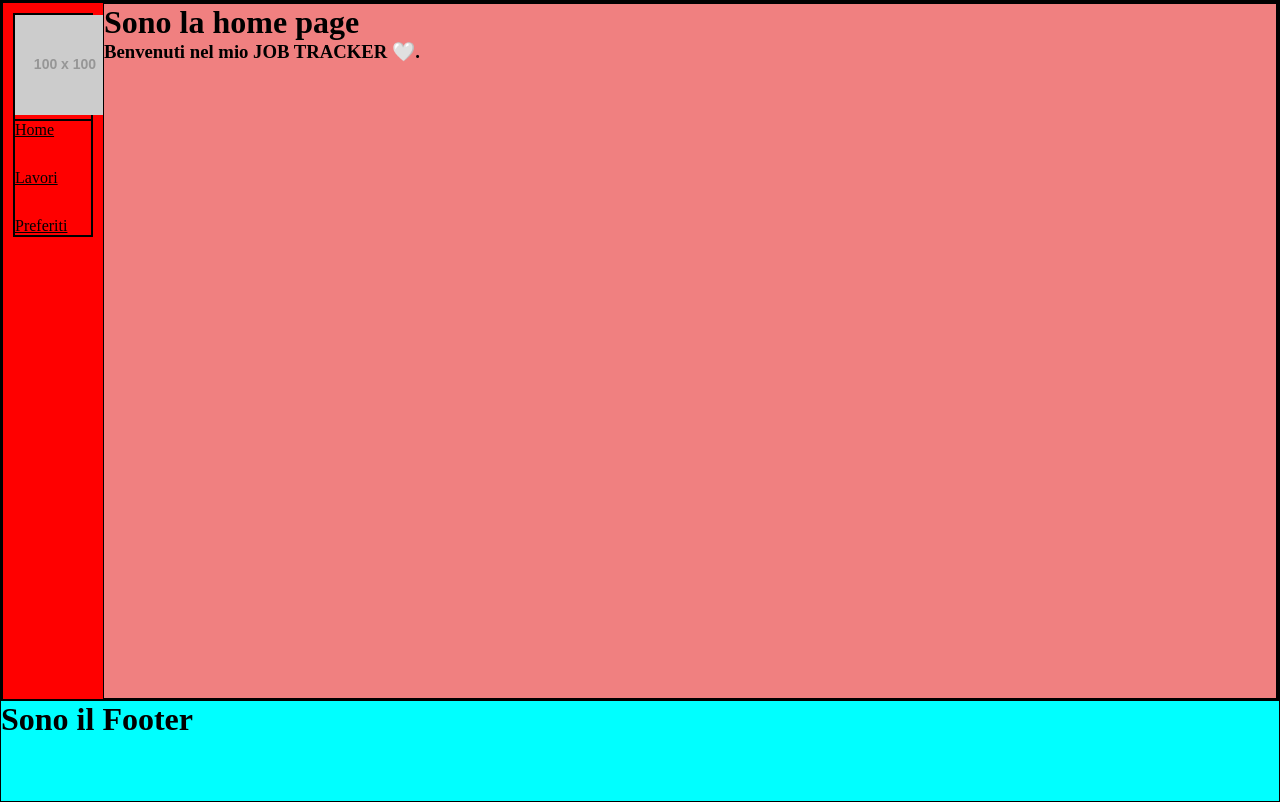
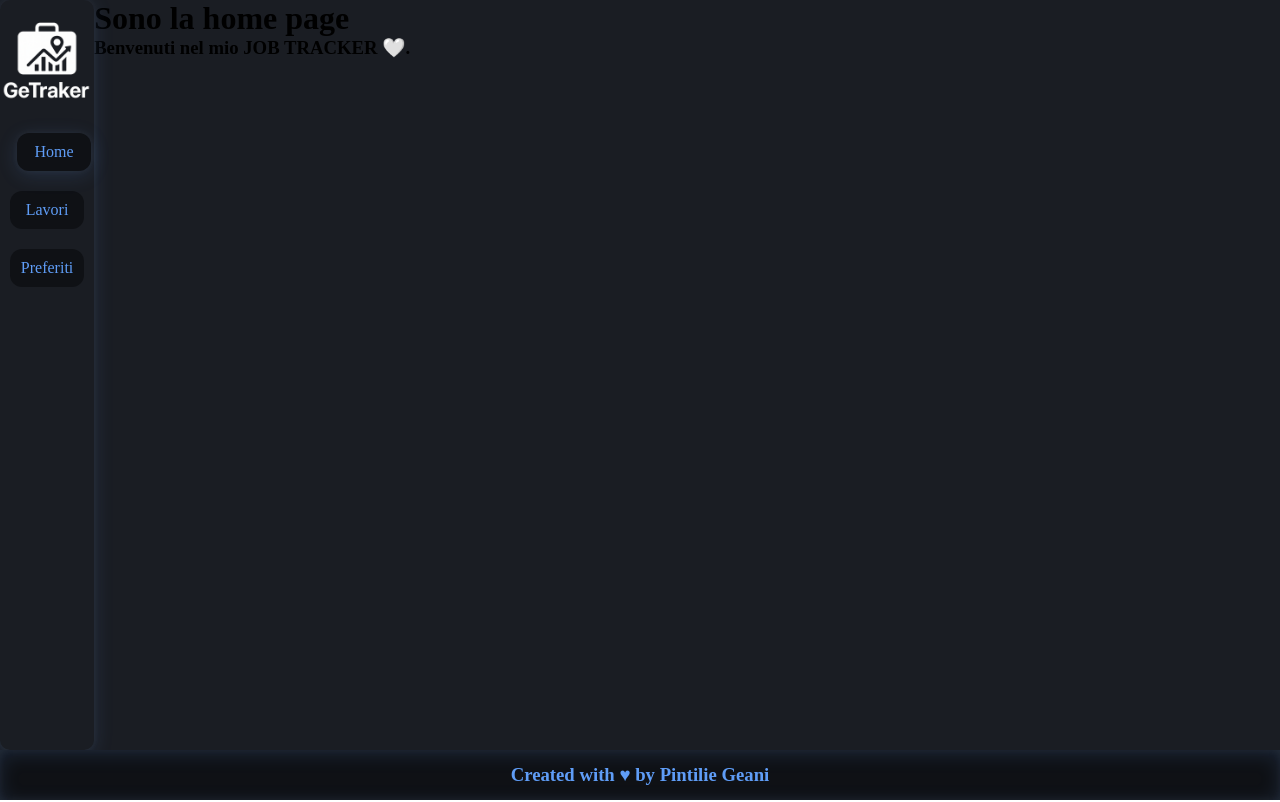
Before and after one commit to PintilieGeani/job-tracker-project, a React (Vite) app: page / in a window 1280 px wide. Built offline with nearby package versions, Linux system fonts and the light colour scheme; no server answers.

Commit message:
feat: graphics & animations

```diff
--- a/src/Components/AppFooter.jsx
+++ b/src/Components/AppFooter.jsx
@@ -1,7 +1,7 @@
 export default function AppFooter(){
     return(
-    <h1>
-        Sono il Footer
-    </h1>
+    <h3>
+        Created with &hearts; by Pintilie Geani
+    </h3>
     )
 }
--- a/src/Components/AppHeader.jsx
+++ b/src/Components/AppHeader.jsx
@@ -4,7 +4,7 @@ export default function AppHeader(){
     return(
     <nav>
             <div className="logo">
-                <img src="https://placehold.co/100x100?text=LOGO" alt="Logo" />
+                <img src="./logo.png" alt="Logo" />
             </div>
             <div className="links">
                 <NavLink to= "/">Home</NavLink>
--- a/src/Pages/JobList.jsx
+++ b/src/Pages/JobList.jsx
@@ -63,18 +63,9 @@ export default function JobList() {
     return (
         <>
             <div className="container">
-                <h1>Sono la lista dei job, Provami Nicole</h1>
-                <div>
-                    <button
-                        onClick={provaToggle}
-                    >
-                        Prova Toggle
-                    </button>
+                <div className="main-logo">
+                <img src="./logo.png" alt="Logo" />
                 </div>
-
-                <h2>Lista dei lavori disponibili</h2>
-
-                <label htmlFor="">Cerca</label>
                 <input
                     type="text"
                     value={query}
--- a/src/index.css
+++ b/src/index.css
@@ -7,27 +7,70 @@
 
 
 /* DEBUG */
-a{
-  color: inherit;
+a {
+  color: var(--accent);
+  text-decoration: none;
 }
 
-div,
+html,
+body {
+  overflow-x: hidden;
+  scrollbar-width: none;
+  /* Firefox */
+}
+
+/* div,
 nav {
   border: 1px solid black;
-}
+} */
 
 
 /* Fine DEBUG */
 
+
+/* ROOT */
+:root {
+  /* Background */
+  --bg-main: #0F1115;
+  --bg-surface: #1A1D23;
+
+  /* Text */
+  --text-primary: #E5E7EB;
+  --text-secondary: #9CA3AF;
+
+  /* Accent */
+  --accent: #5F9DF7;
+  --accent-hover: #82B4FF;
+
+  /* Success */
+  --success: #22C55E;
+
+  /* Borders */
+  --border: #2A2D33;
+
+  /* Radius & Spacing */
+  --radius: 12px;
+  --padding: 16px;
+  --transition: 0.3s ease;
+}
+
+/* FINE ROOT */
 
 
 
 /* HEADER */
 
 header {
-  background-color: red;
+  background-color: var(--bg-surface);
+  color: var(--text-primary);
   width: 100px;
   padding: 10px;
+  box-shadow:
+    0 0 8px rgba(255, 255, 255, 0.05),
+    0 4px 20px rgba(95, 157, 247, 0.15);
+   position: relative;
+   height: 100%;
+   border-radius: 10px;
 }
 
 nav {
@@ -38,15 +81,53 @@ nav {
 .links {
   display: flex;
   flex-direction: column;
-  gap: 30px;
+  gap: 20px;
+  margin-top: 30px;
+}
+
+.links a {
+  background-color: var(--bg-main);
+  text-align: center;
+  padding: 10px 5px;
+  border-radius: var(--radius);
+  transition: all 0.4s ease;
+
+}
+
+.links a:hover {
+  transform: translateX(7px);
+  transition: all 0.4s ease;
+  box-shadow:
+    0 0 8px rgba(255, 255, 255, 0.05),
+    0 4px 20px rgba(95, 157, 247, 0.15);
+}
+
+.links a.active {
+  transform: translateX(7px);
+  box-shadow:
+    0 0 8px rgba(255, 255, 255, 0.05),
+    0 4px 20px rgba(95, 157, 247, 0.15);
+}
+
+.logo{
+  width: 100%;
+  /* border: 1px solid green; */
+  margin-top: 15px;
+}
+.logo img{
+  width: 100%;
+  height: 100%;
+  transform: scale(1.5);
+  object-fit: contain;
 }
 
 /* FINE HEADER */
 
 
 /* JOB DETAILS */
-.job-details-scroll{
+.job-details-scroll {
   overflow: auto;
+  scrollbar-width: none;
 }
 
 .job-detail {
@@ -54,8 +135,13 @@ nav {
   height: 100%;
   display: flex;
   flex-direction: column;
-  overflow: hidden;
-  background-color: lightcyan;
+  background-color: var(--bg-surface);
+  color: var(--text-primary);
+  padding: var(--padding);
+  box-shadow:
+    0 0 8px rgba(255, 255, 255, 0.05),
+    0 4px 20px rgba(95, 157, 247, 0.15);
+  scrollbar-width: none;
 }
 
 .job-detail-hidden {
@@ -63,11 +149,30 @@ nav {
   height: 100%;
 }
 
-.presente{
+.job-detail.active {
+  animation: slideInRight 0.4s ease forwards;
+}
+
+.job-detail.closing {
+  animation: slideOutRight 0.4s ease forwards;
+}
+
+.job-detail,
+.job-detail.closing,
+.job-detail.active {
+  position: absolute;
+  top: 0;
+  left: calc(100px + 40%);
+  height: 100%;
+  width: calc(60% - 100px);
+  z-index: 10;
+}
+
+.presente {
   color: green;
 }
 
-.non-presente{
+.non-presente {
   display: none;
 }
 
@@ -76,11 +181,32 @@ nav {
 
 /* JOB LIST */
 
+input{
+  width: 80%;
+  margin: 0 auto;
+  height: 30px;
+  border-radius: var(--radius);
+  border-color: var(--accent);
+  padding: 5px;
+  margin-top: 20px;
+  background-color: var(--bg-surface);
+  color: var(--accent);
+}
+
+input::placeholder{
+  color: var(--text-secondary);
+}
+
+input:focus{
+  border-color: var(--accent);
+}
+
 .job-list {
   width: 100%;
   height: 100%;
   overflow: auto;
-  background-color: lightcoral;
+  opacity: 1;
+
 }
 
 
@@ -88,7 +214,34 @@ nav {
 .job-list-reduct {
   width: 40%;
   height: 100%;
-  background-color: lightcoral;
+  box-shadow:
+    0 0 8px rgba(255, 255, 255, 0.05),
+    0 4px 20px rgba(95, 157, 247, 0.15);
+  z-index: 2;
+  opacity: 0.6;
+}
+
+.job-list,
+.job-list-reduct {
+  transition: all 0.4s cubic-bezier(0.4, 0, 0.1, 1);
+}
+
+.main-logo{
+  width: 100%;
+  display: flex;
+  align-items: center;
+  justify-content: center;
+  background-color: var(--bg-surface);
+  border-radius: var(--radius);
+  margin-bottom: 10px;
+   box-shadow:
+    0 0 8px rgba(255, 255, 255, 0.05),
+    0 4px 20px rgba(95, 157, 247, 0.15);
+}
+
+.main-logo img{
+  width: 10%;
+  display: block;
 }
 
 /* FINE JOB LIST */
@@ -97,28 +250,36 @@ nav {
 /* LAYOUT */
 
 .container {
-  background-color: antiquewhite;
+  background-color: var(--bg-main);
+  color: var(--text-primary);
   height: 100%;
   display: flex;
   flex-direction: column;
+  padding: var(--padding);
 
 }
 
 .app-wrapper {
   display: flex;
   flex-direction: column;
-  height: calc(100vh - 100px);
+  height: calc(100vh - 50px);
   /* base di tutto */
   display: flex;
   flex-direction: column;
   width: 100%;
-  background-color: lightgreen;
+  background-color: var(--bg-surface);
+  position: relative;
+
 }
 
 .main-layout {
+
   display: flex;
   overflow: hidden;
   flex: 1;
+  position: relative;
+  z-index: 1;
+  height: 100%;
 }
 
 
@@ -128,8 +289,14 @@ nav {
 
 /* FOOTER */
 footer {
-  background-color: aqua;
-  height: 100px;
+  text-align: center;
+  background-color: var(--bg-main);
+  height: 50px;
+   box-shadow:
+    inset 0 0 8px rgba(255, 255, 255, 0.05),
+    inset 0 4px 20px rgba(95, 157, 247, 0.15);
+    line-height: 50px;
+    color: var(--accent);
 }
 
 /* FINE FOOTER */
@@ -139,27 +306,85 @@ footer {
 
 /* CARDS */
 .cards-container {
-  background-color: blue;
+  background-color: var(--bg-main);
   overflow: auto;
-  padding: 20px;
+  padding: 25px 20px;
   flex: 1;
-    margin: 20px 0px;
+  margin: 25px 0px 10px;
+  scrollbar-width: none;
+  border-radius: var(--radius);
+
+   -webkit-mask-image: linear-gradient(
+    to bottom,
+    transparent,
+    black 7%,
+    black 93%,
+    transparent
+  );
+  mask-image: linear-gradient(
+    to bottom,
+    transparent,
+    black 7%,
+    black 93%,
+    transparent
+    )
 }
 
-.job-card{
+.job-card {
   width: 100%;
+  color: var(--text-primary);
   min-height: 100px;
-  border-radius: 20px;
-  background-color: lightgray;
-  padding: 20px 10px;
+  border-radius: var(--radius);
+  background-color: var(--bg-surface);
+  padding: var(--padding);
   margin-bottom: 15px;
+  border-color: var(--border);
   line-height: 30px;
+  box-shadow:
+    0 0 8px rgba(255, 255, 255, 0.05),
+    0 4px 20px rgba(95, 157, 247, 0.15);
+  transition: all 0.3s ease;
+}
+
+
+.job-card p {
+  color: var(--text-secondary);
 }
 
 .job-card:hover {
   transform: scale(1.01);
+  transition: all 0.3s ease;
 }
+
 /* FINE CARDS */
+
+
+/* ANIMATIONS */
+@keyframes slideInRight {
+  from {
+    opacity: 0;
+    transform: translateX(100%);
+  }
+
+  to {
+    opacity: 1;
+    transform: translateX(0);
+  }
+}
+
+@keyframes slideOutRight {
+  from {
+    opacity: 1;
+    transform: translateX(0);
+  }
+
+  to {
+    opacity: 0;
+    transform: translateX(100%);
+  }
+}
+
+
 
 
 
@@ -167,12 +392,54 @@ footer {
 
 /* MEDIA Query */
 
-@media (max-width: 768px){
-  .job-detail{
-    width: 100%
+@media (max-width: 768px) {
+  .job-detail {
+    width: 100%;
   }
 
   .job-list-reduct {
-  display: none;
+    opacity: 0;
+  }
+
+  .job-list {
+    opacity: 1;
+
+  }
+
+  .job-detail,
+  .job-detail.closing,
+  .job-detail.active {
+    position: absolute;
+    top: 0;
+    left: calc(100px);
+    height: 100%;
+    width: calc(100% - 100px);
+    z-index: 10;
+  }
 }
+
+@media (max-width: 768px) {
+  @keyframes slideInRight {
+    from {
+      opacity: 0;
+      transform: translateX(40%);
+    }
+
+    to {
+      opacity: 1;
+      transform: translateX(0);
+    }
+  }
+
+  @keyframes slideOutRight {
+    from {
+      opacity: 1;
+      transform: translateX(0);
+    }
+
+    to {
+      opacity: 0;
+      transform: translateX(40%);
+    }
+  }
 }
--- a/src/layout/Layout.jsx
+++ b/src/layout/Layout.jsx
@@ -4,11 +4,18 @@ import AppHeader from "../Components/AppHeader";
 import AppFooter from "../Components/AppFooter";
 import JobDetail from "../Pages/JobDetail";
 import { useJobContext } from "../context/JobContext";
+import { useState } from "react";
 
 
 export default function Layout() {
 
-    const { showDetails } = useJobContext()
+    const { showDetails, setShowDetails } = useJobContext()
+
+    const [closing, setClosing] = useState(false);
+
+    const handleClose = () => {
+        setClosing(true);
+    };
 
     return (
         <>
@@ -22,8 +29,22 @@ export default function Layout() {
                         <Outlet />
                     </div>
 
-                        <div className={showDetails ? "job-detail" : "job-detail-hidden"}>
-                            <JobDetail />
+                    <div
+                        className={
+                            showDetails
+                                ? "job-detail active"
+                                : closing
+                                    ? "job-detail closing"
+                                    : "job-detail-hidden"
+                        }
+                        onAnimationEnd={() => {
+                            if (closing) {
+                                setClosing(false); // resetta
+                                setShowDetails(false); // chiudi davvero
+                            }
+                        }}
+                    >
+                        <JobDetail onClose={handleClose} />
                     </div>
 
                 </div>
```
Also changed, not shown: public/logo.png (added). Lines whose indentation alone changed are shown as unchanged.
